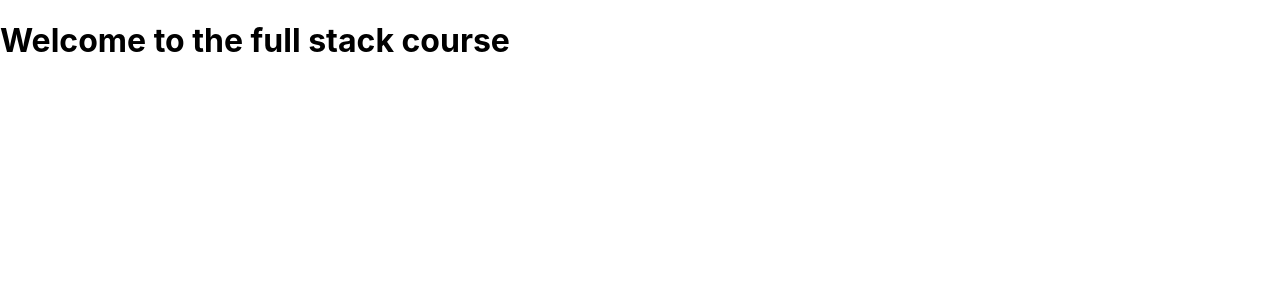
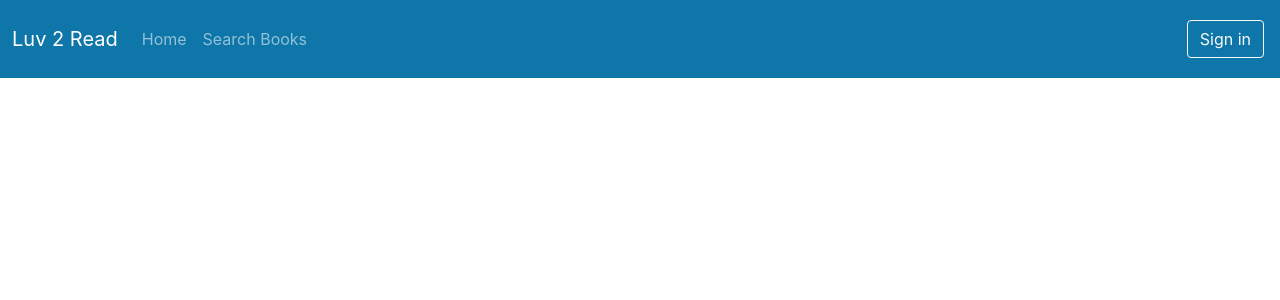
Before and after one commit to JimTsintzelis/library-app, a React (Create React App) app in the folder 03-frontend/react-library/: page / in a window 1280 px wide. Shown: the top 300 px of the page. Built offline with nearby package versions, Linux system fonts and the light colour scheme.

Commit message:
navbar init

```diff
--- a/03-frontend/react-library/public/index.html
+++ b/03-frontend/react-library/public/index.html
@@ -24,6 +24,10 @@
       work correctly both with client-side routing and a non-root public URL.
       Learn how to configure a non-root public URL by running `npm run build`.
     -->
+
+     <!-- Bootstrap CSS -->
+     <link href="https://cdn.jsdelivr.net/npm/bootstrap@5.0.2/dist/css/bootstrap.min.css" rel="stylesheet" integrity="sha384-EVSTQN3/azprG1Anm3QDgpJLIm9Nao0Yz1ztcQTwFspd3yD65VohhpuuCOmLASjC" crossorigin="anonymous">
+
     <title>React App</title>
   </head>
   <body>
@@ -39,5 +43,8 @@
       To begin the development, run `npm start` or `yarn start`.
       To create a production bundle, use `npm run build` or `yarn build`.
     -->
+       <!-- Option 1: Bootstrap Bundle with Popper -->
+    <script src="https://cdn.jsdelivr.net/npm/bootstrap@5.0.2/dist/js/bootstrap.bundle.min.js" integrity="sha384-MrcW6ZMFYlzcLA8Nl+NtUVF0sA7MsXsP1UyJoMp4YLEuNSfAP+JcXn/tWtIaxVXM" crossorigin="anonymous"></script>
+
   </body>
 </html>
--- a/03-frontend/react-library/src/App.tsx
+++ b/03-frontend/react-library/src/App.tsx
@@ -1,11 +1,10 @@
 import React from 'react';
 import './App.css';
+import { Navbar } from './layouts/NavBarAndFooter/NavBar';
 
 function App() {
   return (
-    <div className="App">
-      <h1>Welcome to the full stack course</h1>
-    </div>
+    <Navbar/>
   );
 }
 
--- /dev/null
+++ b/03-frontend/react-library/src/layouts/NavBarAndFooter/NavBar.tsx
@@ -0,0 +1,31 @@
+export const Navbar = () => {
+    return (
+        <nav className='navbar navbar-expand-lg navbar-dark main-color py-3'>
+            <div className='container-fluid'>
+                <span className='navbar-brand'>Luv 2 Read</span>
+                <button className='navbar-toggler' type='button'
+                    data-bs-toggle='collapse' data-bs-target='#navbarNavDropdown'
+                    aria-controls='navbarNavDropdown' aria-expanded='false'
+                    aria-label='Toggle Navigation'
+                >
+                    <span className='navbar-toggler-icon'></span>
+                </button>
+                <div className='collapse navbar-collapse' id='navbarNavDropdown'>
+                    <ul className='navbar-nav'>
+                        <li className='nav-item'>
+                            <a className='nav-link' href='#'>Home</a>
+                        </li>
+                        <li className='nav-item'>
+                            <a className='nav-link' href='#'>Search Books</a>
+                        </li>
+                    </ul>
+                    <ul className='navbar-nav ms-auto'>
+                        <li className='nav-item m-1'>
+                            <a type='button' className='btn btn-outline-light' href='#'>Sign in</a>
+                        </li>
+                    </ul>
+                </div>
+            </div>
+        </nav>
+    );
+}
```
